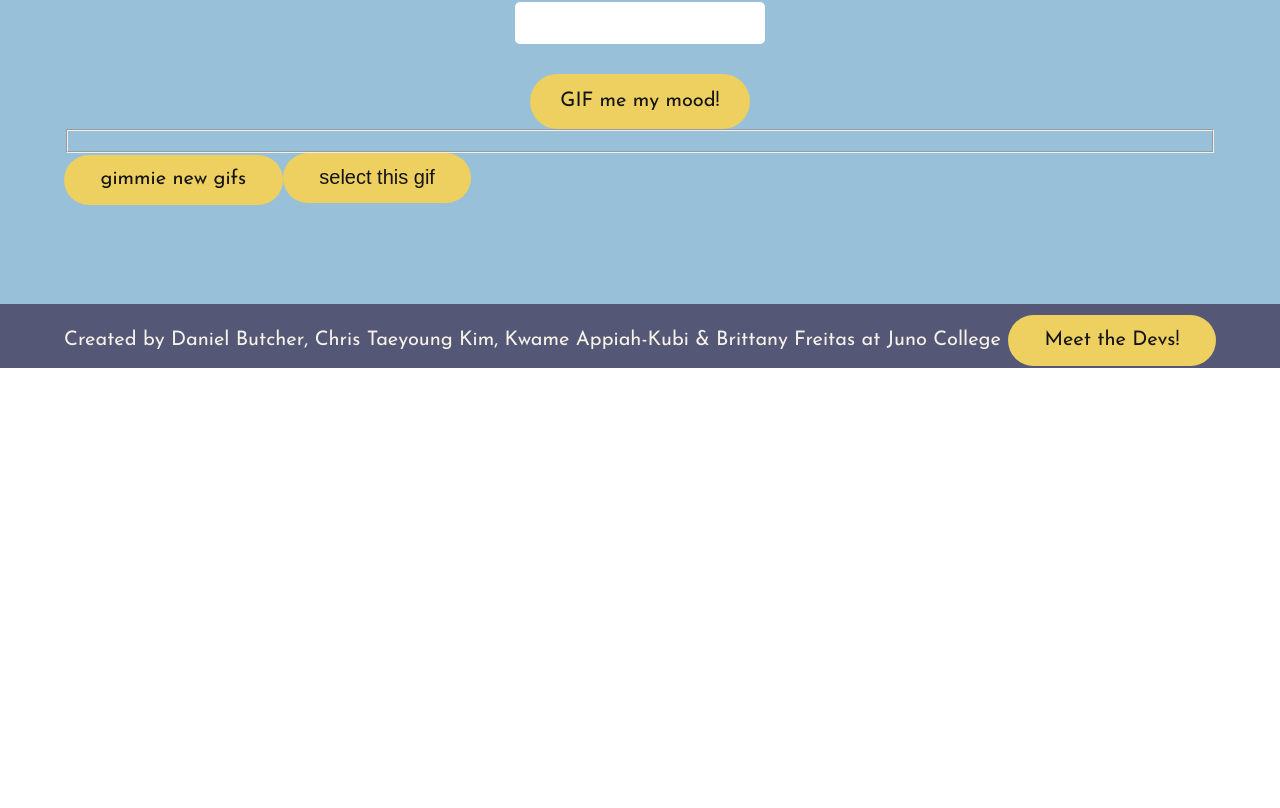
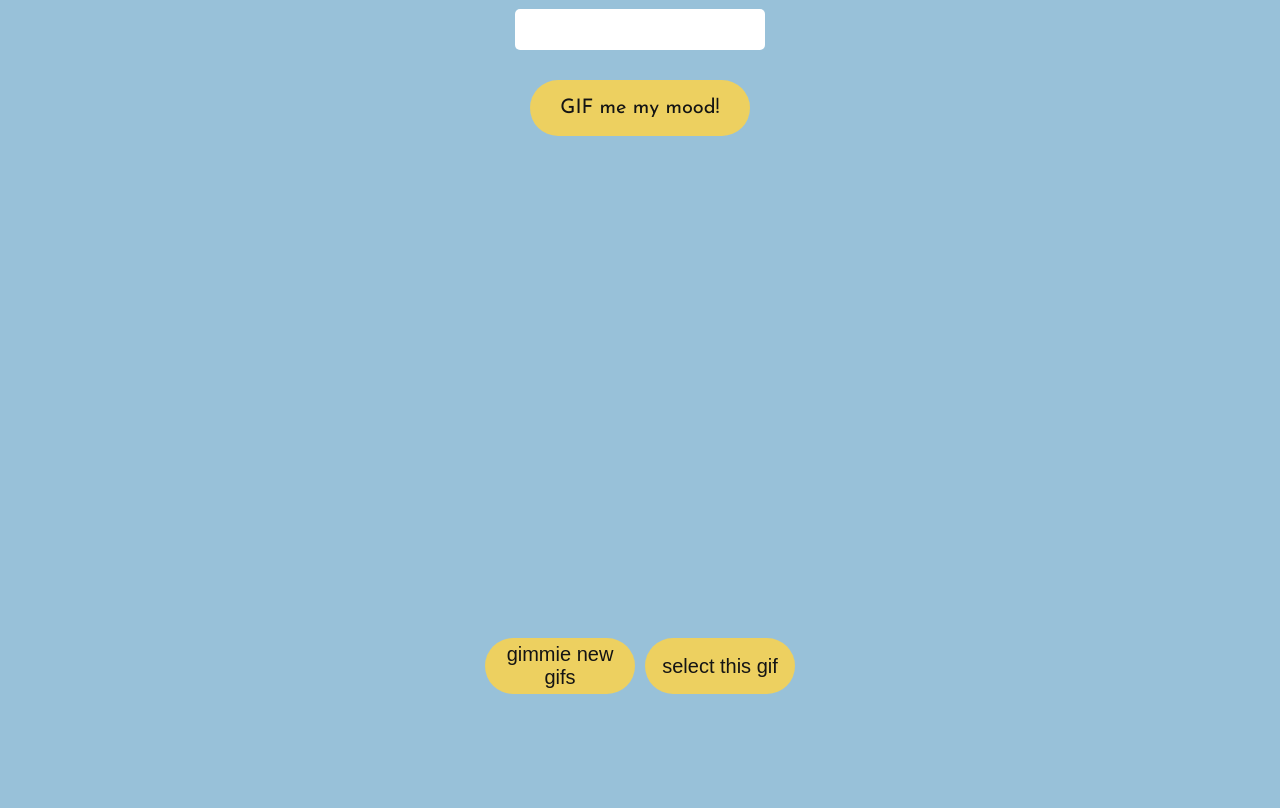
Before and after one commit to giphySentiment/giphySentiment, a React (Create React App) app: page /LandingPage in a window 1280 px wide. Shown: the part 432-1240 px from the top of the page. Before the commit the page ends 804 px from the top, so only its background shows below. Built offline with nearby package versions, Linux system fonts and the light colour scheme.

Commit message:
component structure/styling

```diff
--- a/src/components/Forms.js
+++ b/src/components/Forms.js
@@ -1,5 +1,6 @@
 import { useContext } from "react";
 import { FormContext } from "./GiphyData";
+import GiphyError from "./GiphyError";
 
 // Import components
 import LoadingPage from "./LoadingPage";
@@ -48,7 +49,7 @@ const Forms = (props) => {
                     }
                     {
                         props.giphyError
-                        ? <p>API is down</p>
+                        ? <GiphyError />
                         : null
                     }
                     {
--- a/src/components/Gif.js
+++ b/src/components/Gif.js
@@ -34,7 +34,7 @@ const Gif = (props) => {
 
   return (
     <section className="gif">
-      <div className="gifContainer">
+      <div className="gifContainer wrapper">
         <form>
           <fieldset>
             <label className="select" htmlFor="userChoice" aria-label="gifs">
@@ -56,8 +56,8 @@ const Gif = (props) => {
             </label>
           </fieldset>
         </form>
+        <div className="buttonContainer">
         <button
-          className="buttonContainer"
           onClick={formSubmit}
           disabled={finalGif ? true : false}>
           gimmie new gifs
@@ -66,6 +66,7 @@ const Gif = (props) => {
           onClick={sendToResults}>
           select this gif
         </button>
+        </div>
       </div>
         {
           finalGif
--- a/src/components/GiphyData.js
+++ b/src/components/GiphyData.js
@@ -77,12 +77,13 @@ const GiphyData = (props) => {
           setIsSpace={setIsSpace}
           giphyError={giphyError}
         />
+        </section>
         <ChoiceContext.Provider value={userChoice}>
           <Gif
             mood={mood}
           />
         </ChoiceContext.Provider>
-      </section>
+
     </FormContext.Provider>
   );
 };
--- a/src/components/GiphyError.js
+++ b/src/components/GiphyError.js
@@ -1,7 +1,7 @@
 const GiphyError = () => {
     return (
         <div>
-
+            <p>API is down</p>
         </div>
     )
 }
--- a/src/components/LandingPage.js
+++ b/src/components/LandingPage.js
@@ -1,8 +1,8 @@
 import { useState, createContext } from "react";
-import { Link } from 'react-router-dom';
+import { Link } from "react-router-dom";
 
 // Import components
-import GiphyData from './GiphyData';
+import GiphyData from "./GiphyData";
 
 // Exporting context
 export const GifContext = createContext();
@@ -13,7 +13,7 @@ const LandingPage = () => {
 
   return (
     <section className="landingPage">
-            <div className="wrapper">
+      <div>
         <nav>
           <Link to="/">
             <h2>Giphy Sentiments</h2>
--- a/src/components/MeetTheDevs.js
+++ b/src/components/MeetTheDevs.js
@@ -5,22 +5,34 @@ const MeetTheDevs = () => {
 
             <div className="bio">
                 <h3>Daniel Butcher</h3>
-                <p>bio here</p>
+                <div className="bioContainer">
+                    <img src="" alt="" />
+                    <p>bio here</p>
+                </div>
             </div>
 
             <div className="bio">
-                <h3>Daniel Butcher</h3>
-                <p>bio here</p>
+                <h3>Kwame Appiah-Kubi</h3>
+                <div className="bioContainer">
+                    <img src="" alt="" />
+                    <p>bio here</p>
+                </div>
             </div>
 
             <div className="bio">
-                <h3>Daniel Butcher</h3>
-                <p>bio here</p>
+                <h3>Chris Taeyoung Kim</h3>
+                <div className="bioContainer">
+                    <img src="" alt="" />
+                    <p>bio here</p>
+                </div>
             </div>
 
             <div className="bio">
-                <h3>Daniel Butcher</h3>
-                <p>bio here</p>
+                <h3>Brittany Freitas</h3>
+                <div className="bioContainer">
+                    <img src="" alt="" />
+                    <p>bio here</p>
+                </div>
             </div>
         </section>
     );
--- a/src/components/Results.js
+++ b/src/components/Results.js
@@ -30,11 +30,12 @@ const Results = (props) => {
 
     return (
         <section className="results">
-            <div>
+            <div className='resultsContent'>
+                <p>{userChoice}</p>
                 <img
                     src={props.finalGif}
                     alt={`user's selected gif that represents the mood of ${userChoice}`} />
-                <p>{userChoice}</p>
+
             </div>
             <button>
                 <Link to="/Timeline">Show Timeline</Link>
--- a/src/styles/sass/partials/_gif.scss
+++ b/src/styles/sass/partials/_gif.scss
@@ -1,22 +1,51 @@
 @use "./variables" as *;
 @use "./mixins" as *;
 
+.gif {
+    height: 100vh;
+    background-color: $primaryColor;
+
+    .gifContainer {
+        height: 100vh;
+        display: flex;
+        flex-direction: column;
+        align-items: center;
+        justify-content: space-evenly;
+    }
+
+    form {
+        border: none;
+    }
+
+    .buttonContainer {
+        display: flex;
+        gap: 10px;
+    }
 
     .select {
         display: flex;
     }
+
+    fieldset {
+        border: none;
+    }
+
     input[type="radio"] {
         display: block;
         appearance: none;
         width: 350px;
         height: 350px;
-    background: #ccc;
+        background: $primaryColor;
         padding: 0;
         margin: 4px;
         box-sizing: border-box;
         background-repeat: no-repeat;
         background-position: center center;
+        border: 0;
+        transition: all 0.3s ease 0s;
         &:checked {
-        border: 5px solid red;
+            //border: 5px solid red;
+            box-shadow: inset 0 0 0 2px $tertiaryColor;
         }
     }
+}
--- a/src/styles/sass/partials/_globalStyles.scss
+++ b/src/styles/sass/partials/_globalStyles.scss
@@ -1,5 +1,6 @@
 @use "./variables" as *;
 @use "./mixins" as *;
+
 
 .App {
     font-size: 125%;
--- a/src/styles/sass/partials/_landingPage.scss
+++ b/src/styles/sass/partials/_landingPage.scss
@@ -2,7 +2,7 @@
 @use "./mixins" as *;
 
 .landingPage {
-    height: 92vh;
+    //height: 92vh;
     nav {
         display: flex;
         flex-wrap: nowrap;
--- a/src/styles/sass/partials/_results.scss
+++ b/src/styles/sass/partials/_results.scss
@@ -1,2 +1,28 @@
 @use "./variables" as *;
 @use "./mixins" as *;
+
+.results {
+    height: 100vh;
+    display: flex;
+    flex-direction: column;
+    justify-content: space-evenly;
+    align-items: center;
+    background-color: $primaryColor;
+
+    .resultsContent {
+        display: flex;
+        flex-direction: column;
+        justify-content: space-evenly;
+        gap: 15px;
+    }
+
+    button {
+        max-width: 300px;
+    }
+
+    p {
+        text-align: center;
+        font-size: clamp(1rem, 3vw, 2rem);
+        margin: 0;
+    }
+}
--- a/src/styles/styles.css
+++ b/src/styles/styles.css
@@ -347,9 +347,6 @@ footer .wrapper .creatives a:focus {
   color: #EDD060;
 }
 
-.landingPage {
-  height: 92vh;
-}
 .landingPage nav {
   display: flex;
   flex-wrap: nowrap;
@@ -406,4 +403,71 @@ footer .wrapper .creatives a:focus {
 }
 .forms form button {
   padding: 5% 10%;
+}
+
+.gif {
+  height: 100vh;
+  background-color: #98C1D9;
+}
+.gif .gifContainer {
+  height: 100vh;
+  display: flex;
+  flex-direction: column;
+  align-items: center;
+  justify-content: space-evenly;
+}
+.gif form {
+  border: none;
+}
+.gif .buttonContainer {
+  display: flex;
+  gap: 10px;
+}
+.gif .select {
+  display: flex;
+}
+.gif fieldset {
+  border: none;
+}
+.gif input[type=radio] {
+  display: block;
+  -webkit-appearance: none;
+     -moz-appearance: none;
+          appearance: none;
+  width: 350px;
+  height: 350px;
+  background: #98C1D9;
+  padding: 0;
+  margin: 4px;
+  box-sizing: border-box;
+  background-repeat: no-repeat;
+  background-position: center center;
+  border: 0;
+  transition: all 0.3s ease 0s;
+}
+.gif input[type=radio]:checked {
+  box-shadow: inset 0 0 0 2px #545775;
+}
+
+.results {
+  height: 100vh;
+  display: flex;
+  flex-direction: column;
+  justify-content: space-evenly;
+  align-items: center;
+  background-color: #98C1D9;
+}
+.results .resultsContent {
+  display: flex;
+  flex-direction: column;
+  justify-content: space-evenly;
+  gap: 15px;
+}
+.results button {
+  max-width: 300px;
+}
+.results p {
+  text-align: center;
+  font-size: clamp(1rem, 3vw, 2rem);
+  margin: 0;
 }/*# sourceMappingURL=styles.css.map */
```
Also changed, not shown: 1 other file (tests, documents, lock files or other folders). Lines whose indentation alone changed are shown as unchanged.
